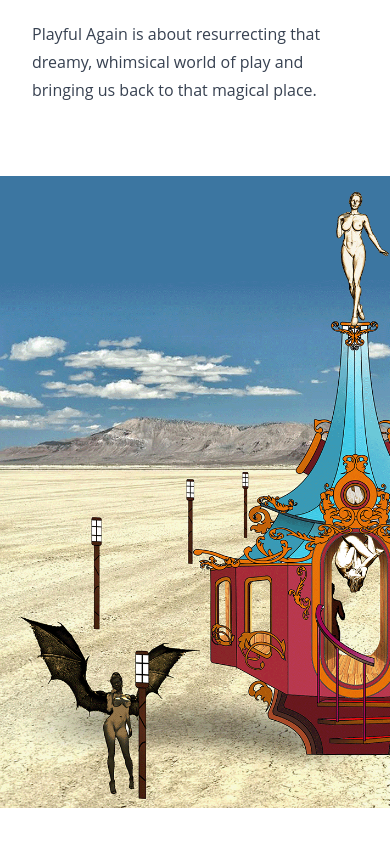
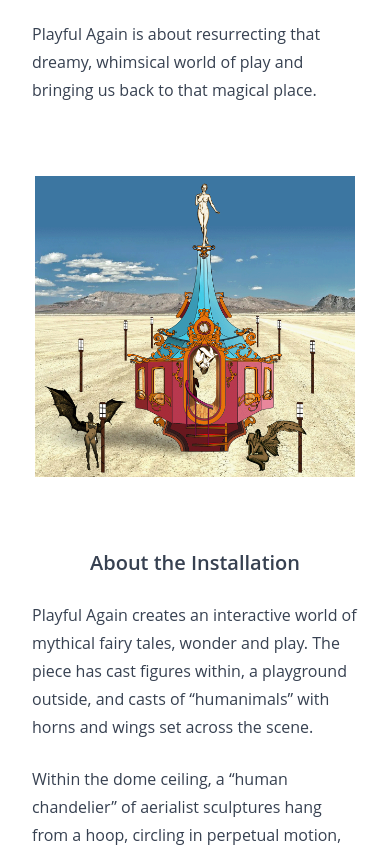
Before and after one commit to valeriemallory/playful-again, a Vue app: page / in a window 390 px wide. Shown: the part 1980-2827 px from the top of the page. Built offline with nearby package versions, Linux system fonts and the light colour scheme.

Commit message:
Fixed the width of home page GIF image on mobile devices

```diff
--- a/src/pages/BaseHome.vue
+++ b/src/pages/BaseHome.vue
@@ -28,7 +28,7 @@
         <div>Playful Again is about resurrecting that dreamy, whimsical world of play and bringing us back to that magical place.</div>
       </div>
     </div>
-    <img class="mx-auto max-w-2xl pb-6 pt-12" src="../assets/home-concept-with-rotation.gif" alt="Concept art of a woman standing in a tree">
+    <img class="mx-auto max-w-xs lg:max-w-2xl pb-6 pt-12" src="../assets/home-concept-with-rotation.gif" alt="Concept art of a woman standing in a tree">
 
     <!-- About the piece -->
     <div class="prose md:prose-lg max-w-3xl mx-8 lg:mx-auto pb-6 pt-12">
```
